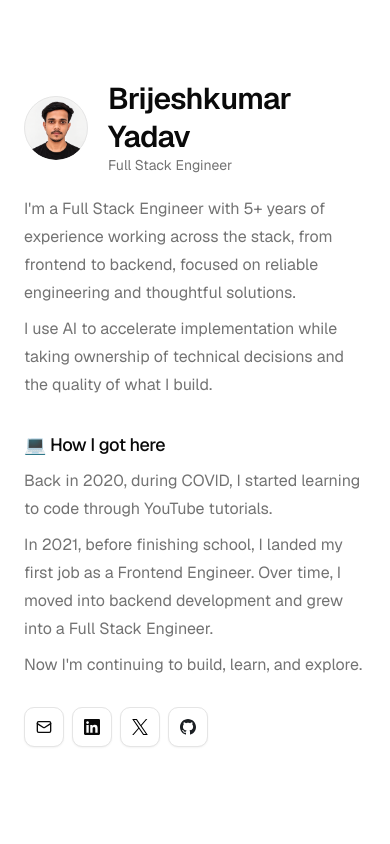
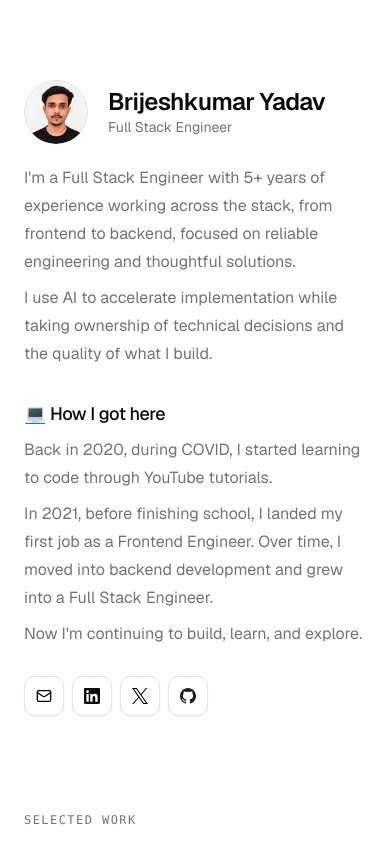
Before and after one commit to brijeshmarch16/portfolio, a Next.js app: page / in a window 390 px wide. Shown: the top 844 px of the page. Built offline with nearby package versions, Linux system fonts and the light colour scheme.

Commit message:
Reduce intro heading size on mobile

```diff
--- a/src/components/intro.tsx
+++ b/src/components/intro.tsx
@@ -15,7 +15,7 @@ export function Intro() {
         <div className="min-w-0">
           <h1
             id="intro-heading"
-            className="text-3xl leading-tight font-semibold tracking-tight text-foreground sm:text-4xl"
+            className="text-2xl leading-tight font-semibold tracking-tight text-foreground sm:text-4xl"
           >
             Brijeshkumar Yadav
           </h1>
```
